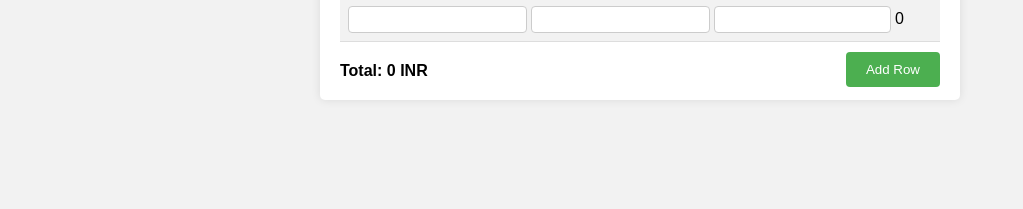
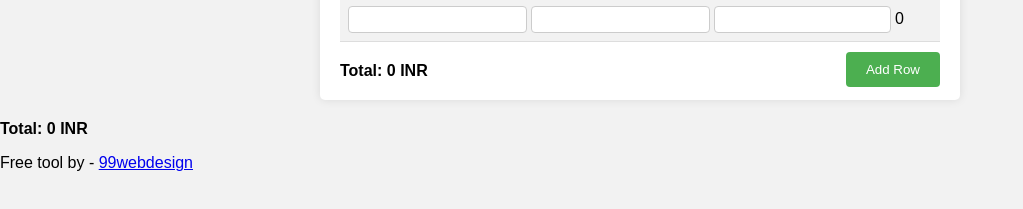
Before and after one commit to 99webdesign/veg-cal, a plain HTML site: page index.html in a window 1280 px wide. Shown: the part 157-366 px from the top of the page, without its empty margins (0-1023 px from the left). Drawn offline with Linux system fonts and the light colour scheme.

Commit message:
index.html

```diff
--- a/index.html
+++ b/index.html
@@ -29,3 +29,9 @@
     <script src="script.js"></script>
 </body>
 </html>
+<!-- ... (previous HTML code) ... -->
+<div id="finalTotal">Total: <span id="totalAmount">0</span> INR</div>
+<footer>
+    <p>Free tool by - <a href="https://99webdesign.net" target="_blank">99webdesign</a></p>
+</footer>
+<!-- ... (rest of the HTML code) ... -->
```
